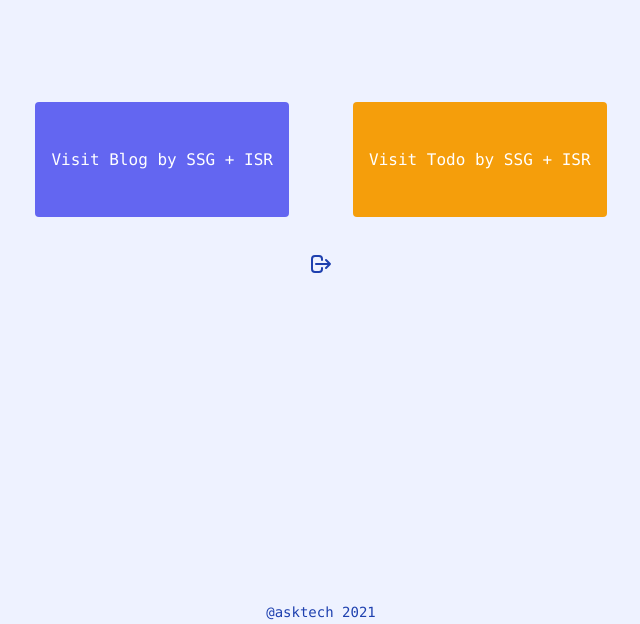
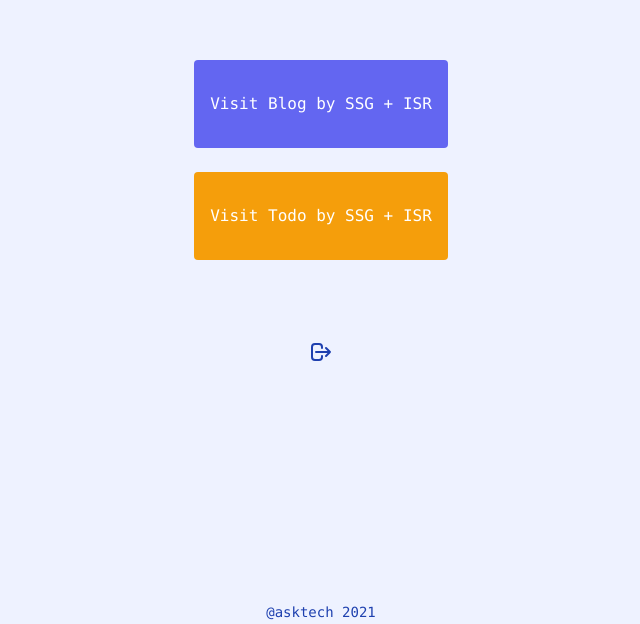
Before and after one commit to yamako-tech/nextjs_todos, a Next.js app: page /main-page in a window 1280 px wide. Shown: the part 176-800 px from the top of the page, without its empty margins (319-959 px from the left). Built offline with nearby package versions, Linux system fonts and the light colour scheme.

Commit message:
Adjust buttons

```diff
--- a/pages/main-page.js
+++ b/pages/main-page.js
@@ -15,12 +15,12 @@ export default function MainPage() {
         <Layout title="Main Page">
             <div className="mb-10">
                 <Link href="/blog-page" passHref>
-                    <a className="bg-indigo-500 mr-8 hover:bg-indigo-600 text-white px-4 py-12 rounded">
+                    <a className="flex justify-center bg-indigo-500 hover:bg-indigo-600 text-white px-4 py-8 rounded">
                         Visit Blog by SSG + ISR
                     </a>
-                </Link>
+                </Link><br />
                 <Link href="/todo-page" passHref>
-                    <a className="bg-yellow-500 ml-8 hover:bg-yellow-600 text-white px-4 py-12 rounded">
+                    <a className="flex justify-center bg-yellow-500 hover:bg-yellow-600 text-white px-4 py-8 rounded">
                         Visit Todo by SSG + ISR
                     </a>
                 </Link>
```
